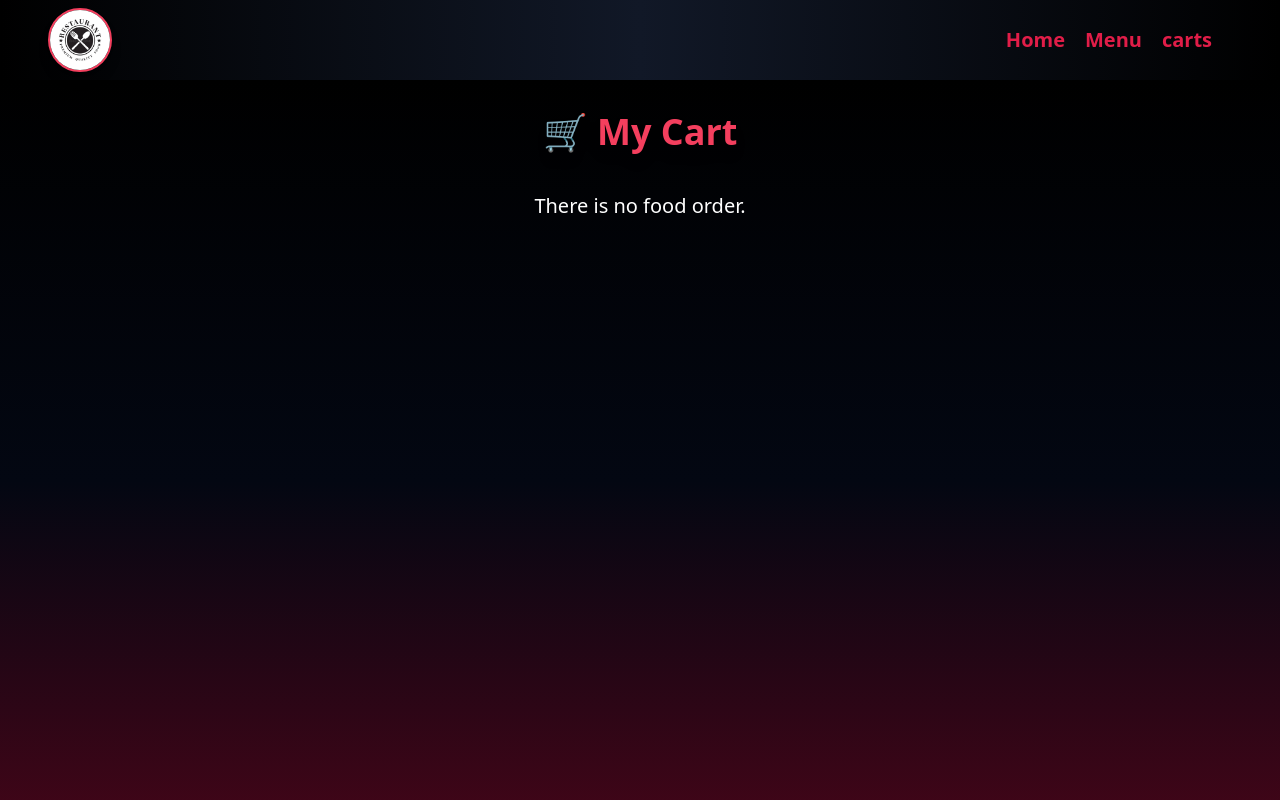
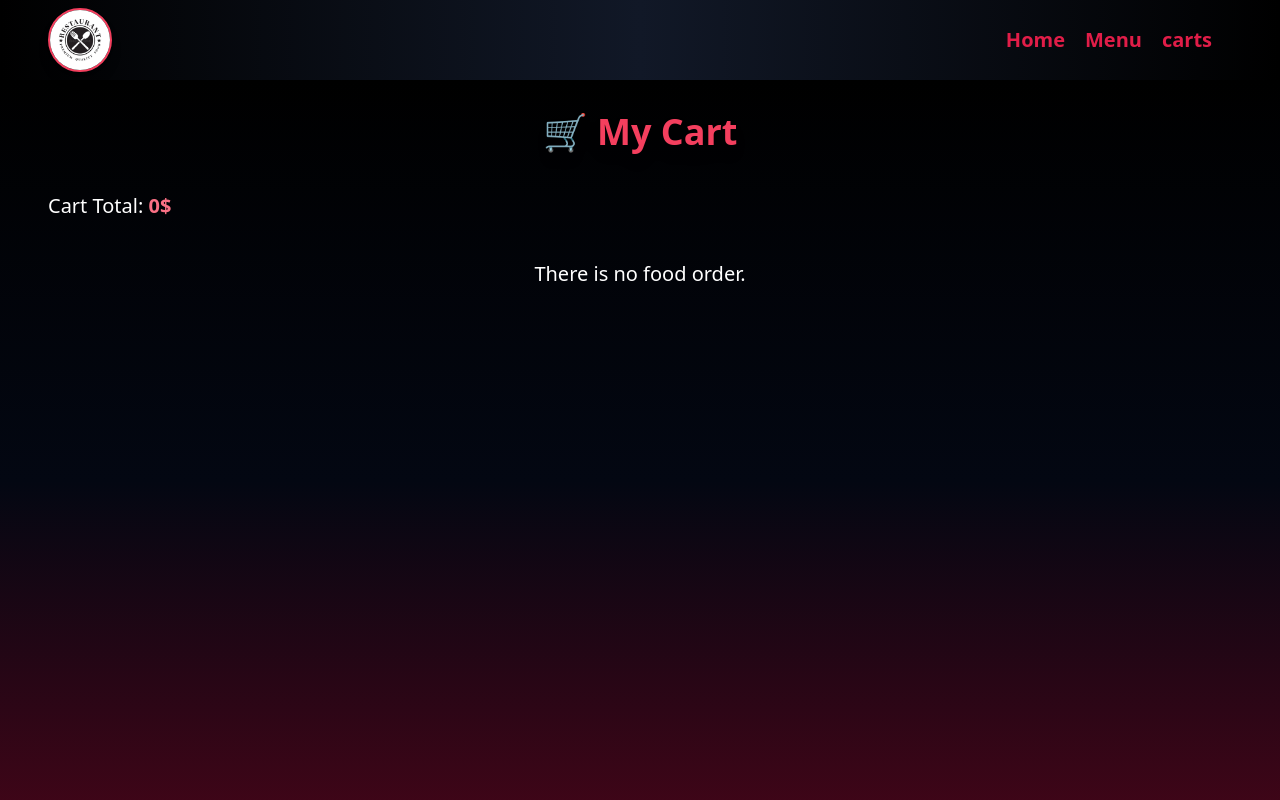
Before and after one commit to amirhossein442/restaurant-website, a React (Create React App) app: page /carts in a window 1280 px wide. Shown: the top 800 px of the page. Built offline with nearby package versions, Linux system fonts and the light colour scheme; no server answers.

Commit message:
Add cartTotal

```diff
--- a/src/Contex/CartsContex.jsx
+++ b/src/Contex/CartsContex.jsx
@@ -4,11 +4,12 @@ import { createContext, useEffect, useState } from "react";
 export const cartsContex = createContext();
 
 export const CartsContextProvider = ({ children }) => {
-  const [cart, setCarts] = useState(()=> {
+  const [cart, setCarts] = useState(() => {
     const savedCart = localStorage.getItem("cart");
     return savedCart ? JSON.parse(savedCart) : [];
   });
   const [category, setcategory] = useState([]);
+  const [total, setTotal] = useState(0);
 
   const axiosCategory = async () => {
     try {
@@ -16,7 +17,6 @@ export const CartsContextProvider = ({ children }) => {
         "https://www.themealdb.com/api/json/v1/1/categories.php"
       );
       setcategory(data.categories);
-
     } catch (errore) {
       console.log(errore.massage);
     }
@@ -25,10 +25,9 @@ export const CartsContextProvider = ({ children }) => {
     axiosCategory();
   }, []);
 
-    useEffect(()=> {
-      localStorage.setItem("cart", JSON.stringify(cart))
-    },[cart])
-
+  useEffect(() => {
+    localStorage.setItem("cart", JSON.stringify(cart));
+  }, [cart]);
 
   const handelIncreament = (ID) => {
     const existsCart = cart.find((item) => item.id === ID);
@@ -50,11 +49,19 @@ export const CartsContextProvider = ({ children }) => {
           ? { ...item, count: item.count === 0 ? 0 : item.count - 1 }
           : item
       )
-
     );
   };
+
   return (
-    <cartsContex.Provider value={{category, cart, handelIncreament, handelDecrement }}>
+    <cartsContex.Provider
+      value={{
+        category,
+        cart,
+        handelIncreament,
+        handelDecrement,
+        total,
+      }}
+    >
       {children}
     </cartsContex.Provider>
   );
--- a/src/Pages/Carts.jsx
+++ b/src/Pages/Carts.jsx
@@ -4,17 +4,22 @@ import { cartsContex } from "../Contex/CartsContex";
 export const Carts = () => {
   const { category, cart, handelIncreament, handelDecrement } =
     useContext(cartsContex);
-
   const activeCarts = cart.filter((item) => item.count > 0);
+  const total = cart.reduce((sum, item) => sum + item.count * 100, 0);
 
   return (
     <div className="min-h-screen bg-gradient-to-b from-black via-gray-950 to-rose-950 px-4 sm:px-6 lg:px-12 py-8 text-white">
       <h1 className="text-3xl sm:text-4xl font-extrabold text-center text-rose-500 mb-10 drop-shadow-lg">
         🛒 My Cart
       </h1>
+      <div className="mb-10">
+        <h1 className="text-white text-xl">Cart Total: <span className="text-rose-400 font-bold">{total}$</span></h1>
+      </div>
       <div>
         {activeCarts.length === 0 ? (
-          <h1 className="text-xl text-center text-white">There is no food order.</h1>
+          <h1 className="text-xl text-center text-white">
+            There is no food order.
+          </h1>
         ) : (
           <div className="grid grid-cols-1 sm:grid-cols-2 lg:grid-cols-3 gap-6">
             {activeCarts.map((c) => {
@@ -47,11 +52,12 @@ export const Carts = () => {
                       <p className="text-xl font-bold text-white">{c.count}</p>
                       <button
                         onClick={() => handelDecrement(exsistCart.idCategory)}
-                        className="bg-gray-700 hover:bg-gray-600 text-white font-bold py-1 px-3 rounded-lg shadow-md transition transform hover:scale-110"
+                        className="bg-gray-700 hover:bg-gray-600 text-white font-bold py-1 px-3  rounded-lg shadow-md transition transform hover:scale-110"
                       >
                         -
                       </button>
                     </div>
+                    <div className="">100$</div>
                   </div>
                 </div>
               );
--- a/src/Pages/Menu.jsx
+++ b/src/Pages/Menu.jsx
@@ -49,6 +49,7 @@ export const Menu = () => {
                   -
                 </button>
               </div>
+              <div>100$</div>
             </div>
           </div>
         ))}
```
Lines whose indentation alone changed are shown as unchanged.
